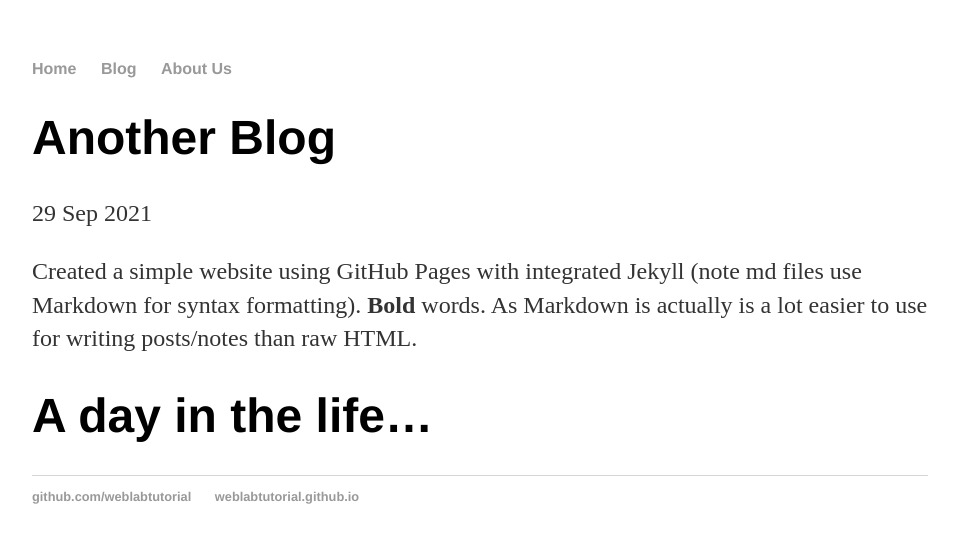
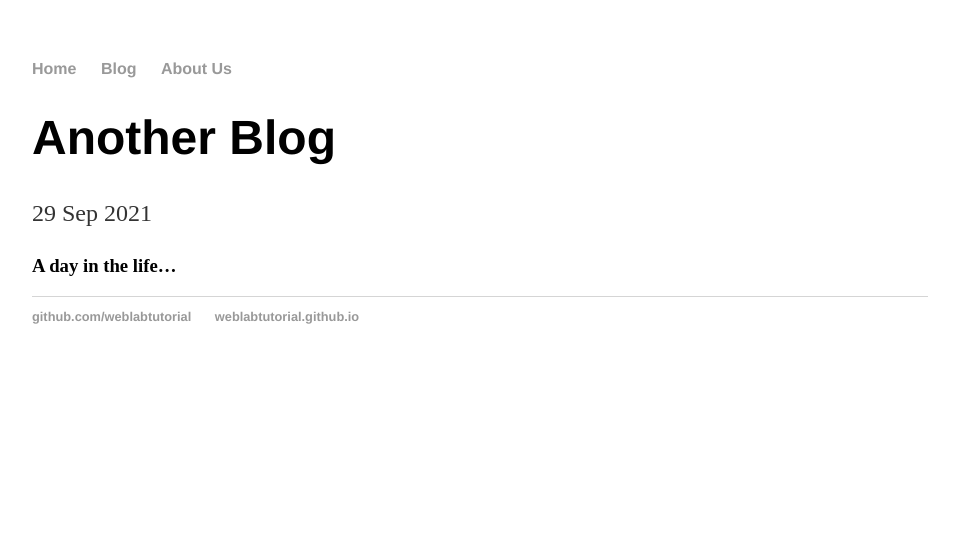
Before and after one commit to MuhammadJ11/muhammadj11.github.io, a Jekyll site: the page built from _posts/2021-09-29-site-launched.md, in a window 1280 px wide. Shown: the top 543 px of the page, without its empty margins (160-1118 px from the left). Built offline with Jekyll 4.4.1, drawn with Linux system fonts in a browser that asks for light colours.

Commit message:
Update 2021-09-29-site-launched.md

```diff
--- a/_posts/2021-09-29-site-launched.md
+++ b/_posts/2021-09-29-site-launched.md
@@ -4,6 +4,4 @@
 date: 2021-09-29
 ---
 
-Created a simple website using GitHub Pages with integrated Jekyll (note md files use Markdown for syntax formatting).  **Bold** words.  As Markdown is actually is a lot easier to use for writing posts/notes than raw HTML.
-
-# A day in the life...
+### A day in the life...
```
